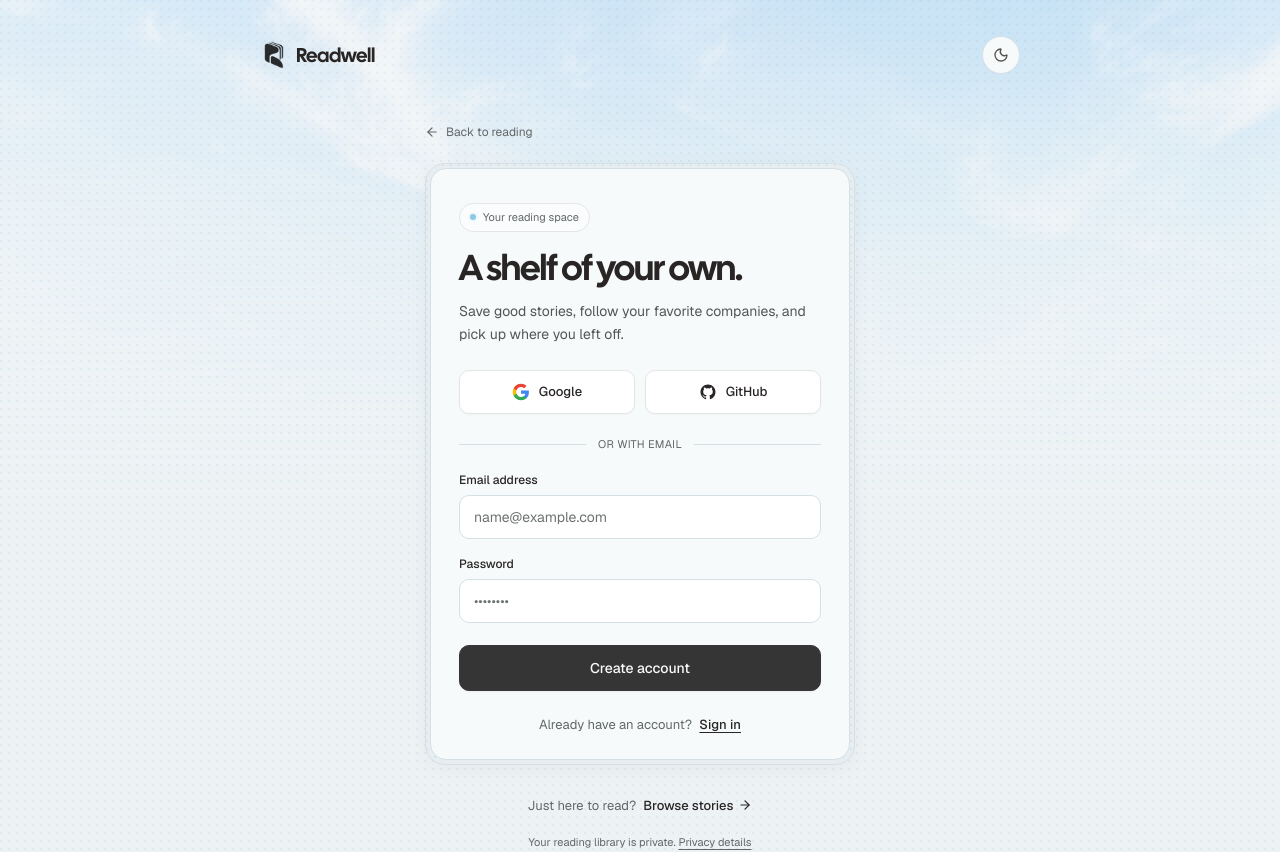
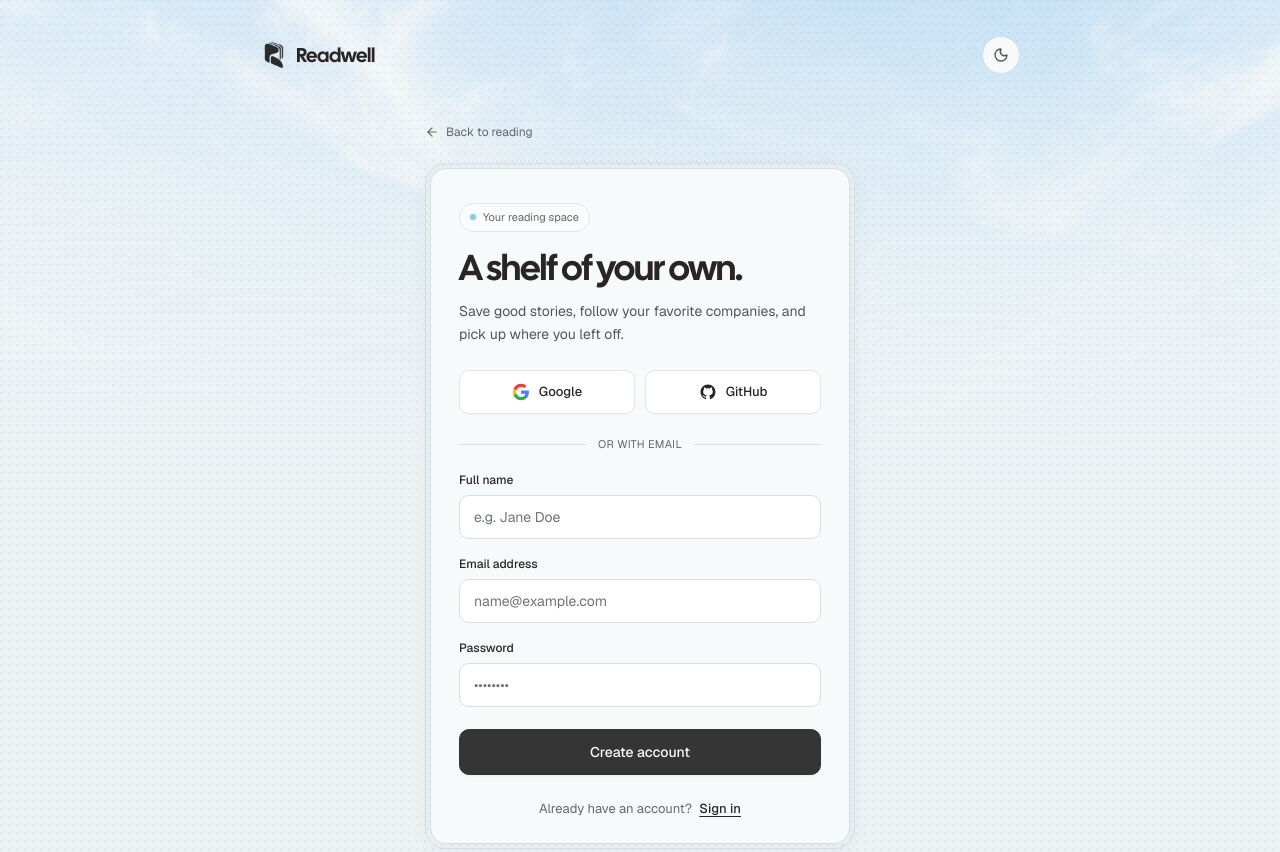
Before and after one commit to Nikunjsaini07/LOoop, a Next.js app: page /sign-up in a window 1280 px wide. Shown: the top 852 px of the page. Built offline with nearby package versions, Linux system fonts and the light colour scheme; no server answers.

Commit message:
feat(auth): add Full Name field to sign-up and pass metadata to Supabase

```diff
--- a/components/AuthScreen.tsx
+++ b/components/AuthScreen.tsx
@@ -46,6 +46,7 @@
 export default function AuthScreen({ mode: initialMode }: { mode: 'sign-in' | 'sign-up' }) {
   const returnTo = useSyncExternalStore(subscribeLocation, returnPath, () => '/profile');
   const [mode, setMode] = useState<'sign-in' | 'sign-up'>(initialMode);
+  const [fullName, setFullName] = useState('');
   const [email, setEmail] = useState('');
   const [password, setPassword] = useState('');
   const [busy, setBusy] = useState(false);
@@ -74,12 +75,18 @@
         const { data, error: signUpError } = await supabase.auth.signUp({
           email: email.trim(),
           password,
+          options: {
+            data: {
+              full_name: fullName.trim(),
+              name: fullName.trim(),
+            },
+          },
         });
         if (signUpError) throw signUpError;
         if (data.session) {
           window.location.assign(returnTo || '/');
         } else {
-          setSuccess('Account created! If email confirmation is enabled, check your inbox.');
+          setSuccess('Account created! Please check your email (including Spam/Junk) to confirm your account, or sign in.');
         }
       }
     } catch (err) {
@@ -149,6 +156,23 @@
                   <span>or with email</span>
                 </div>
 
+                {!signingIn && (
+                  <div className="supabase-field">
+                    <label htmlFor="auth-name">Full name</label>
+                    <input
+                      id="auth-name"
+                      type="text"
+                      required
+                      autoComplete="name"
+                      className="supabase-input"
+                      placeholder="e.g. Jane Doe"
+                      value={fullName}
+                      onChange={(e) => setFullName(e.target.value)}
+                      disabled={busy}
+                    />
+                  </div>
+                )}
+
                 <div className="supabase-field">
                   <label htmlFor="auth-email">Email address</label>
                   <input
@@ -189,14 +213,14 @@
                   {signingIn ? (
                     <>
                       Don&apos;t have an account?{' '}
-                      <a role="button" tabIndex={0} onClick={() => { setMode('sign-up'); setError(null); setSuccess(null); }}>
+                      <a role="button" tabIndex={0} onClick={() => { setMode('sign-up'); setError(null); setSuccess(null); setFullName(''); }}>
                         Sign up
                       </a>
                     </>
                   ) : (
                     <>
                       Already have an account?{' '}
-                      <a role="button" tabIndex={0} onClick={() => { setMode('sign-in'); setError(null); setSuccess(null); }}>
+                      <a role="button" tabIndex={0} onClick={() => { setMode('sign-in'); setError(null); setSuccess(null); setFullName(''); }}>
                         Sign in
                       </a>
                     </>
```
Also changed, not shown: 1 other file (tests, documents, lock files or other folders).
